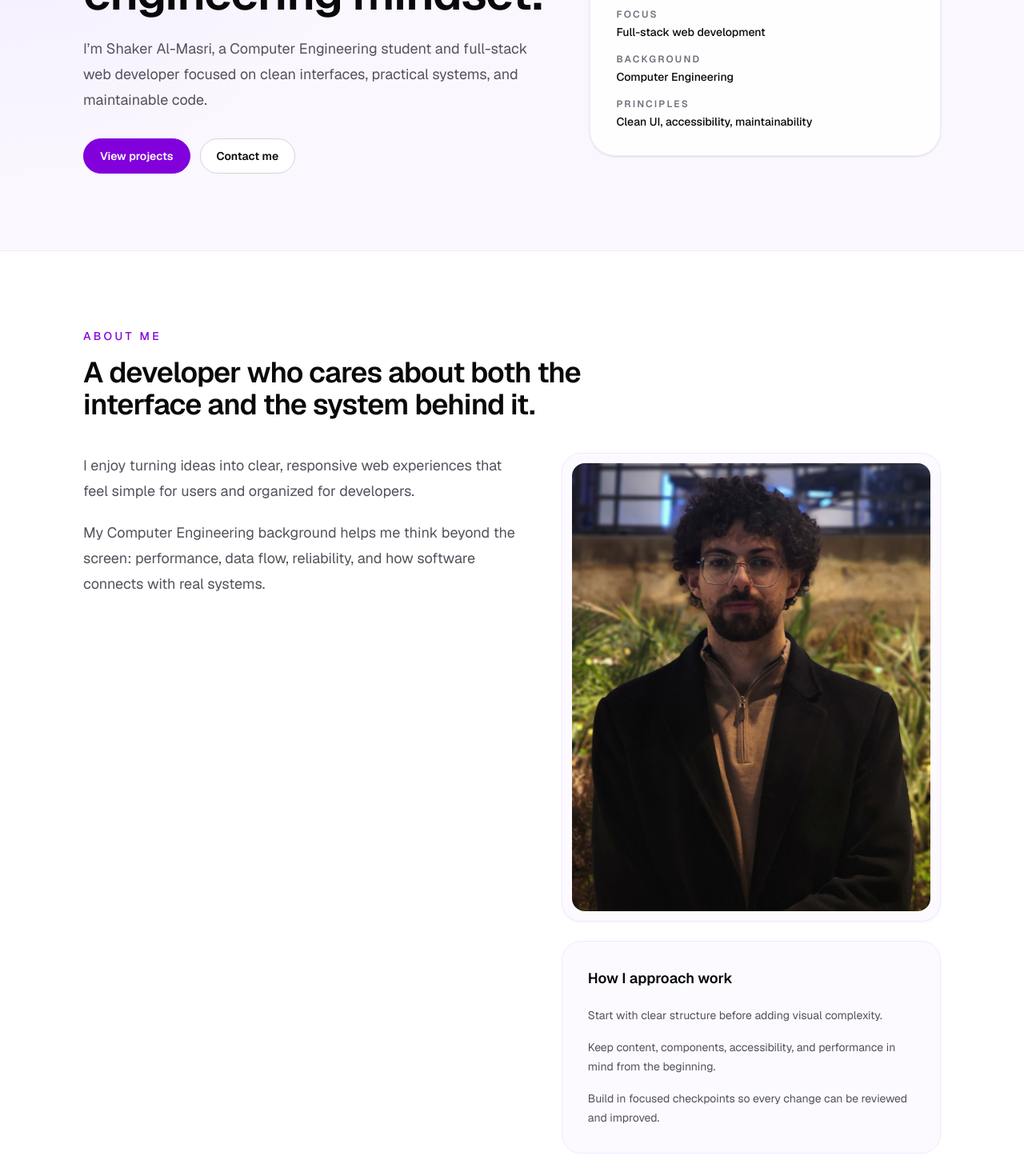
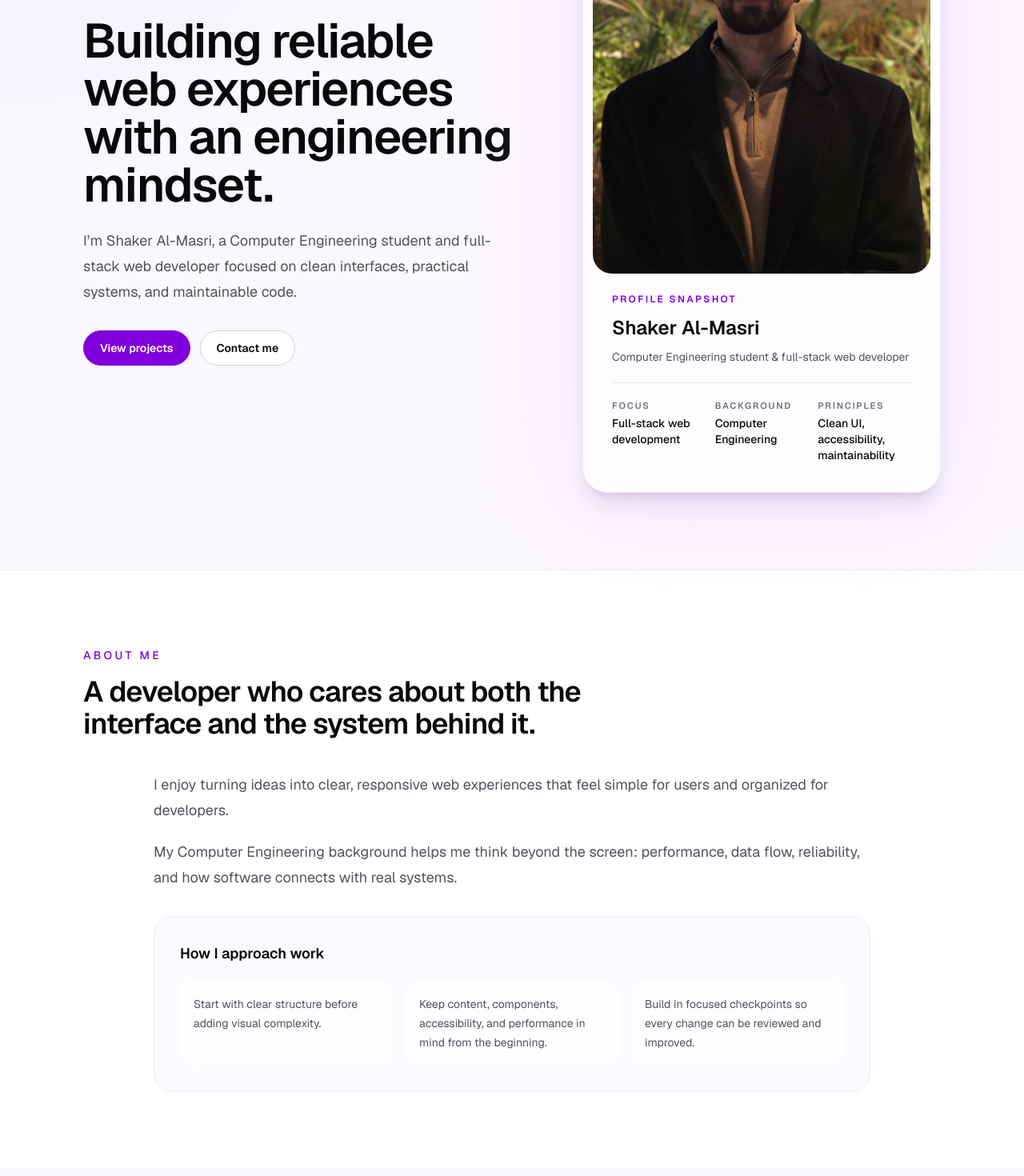
Before and after one commit to ShakerMasri/my-portfolio, a Next.js app: page /en in a window 1280 px wide. Shown: the part 360-1830 px from the top of the page at 80% size. Built offline with nearby package versions, Linux system fonts and the light colour scheme.

Commit message:
Move profile photo to hero section

```diff
--- a/scripts/zipem.mjs
+++ b/scripts/zipem.mjs
@@ -20,8 +20,10 @@ const outputPath = resolve(repoRoot, outputName);
 const stagingDir = resolve(repoRoot, ".tmp-portfolio-checkpoint-files");
 
 const filesToZip = [
+  "src/components/sections/hero-section.tsx",
   "src/components/sections/about-section.tsx",
   "src/config/profile.ts",
+  "src/i18n/locales.ts",
   "src/types/portfolio.ts",
 ];
 
--- a/src/components/sections/about-section.tsx
+++ b/src/components/sections/about-section.tsx
@@ -1,5 +1,3 @@
-import Image from "next/image";
-
 import { Section } from "@/components/ui/section";
 import { profile } from "@/config/profile";
 import { getLocalizedText } from "@/i18n/locales";
@@ -9,9 +7,21 @@ type AboutSectionProps = Readonly<{
   locale: Locale;
 }>;
 
+const approachItems = {
+  en: [
+    "Start with clear structure before adding visual complexity.",
+    "Keep content, components, accessibility, and performance in mind from the beginning.",
+    "Build in focused checkpoints so every change can be reviewed and improved.",
+  ],
+  ar: [
+    "أبدأ ببنية واضحة قبل إضافة التعقيد البصري.",
+    "أراعي المحتوى، المكونات، الإتاحة، والأداء منذ البداية.",
+    "أبني على مراحل مركزة حتى يمكن مراجعة كل تغيير وتحسينه.",
+  ],
+} as const;
+
 export function AboutSection({ locale }: AboutSectionProps) {
   const about = profile.about;
-  const photo = about.photo;
 
   return (
     <Section
@@ -20,7 +30,7 @@ export function AboutSection({ locale }: AboutSectionProps) {
       title={getLocalizedText(about.title, locale)}
       className="border-t border-purple-100 bg-white dark:border-white/10 dark:bg-zinc-950"
     >
-      <div className="grid gap-10 lg:grid-cols-[1fr_0.85fr]">
+      <div className="mx-auto max-w-4xl space-y-8">
         <div className="space-y-5 text-base leading-8 text-zinc-600 dark:text-zinc-300 sm:text-lg">
           {about.paragraphs.map((paragraph) => (
             <p key={getLocalizedText(paragraph, locale)}>
@@ -29,49 +39,22 @@ export function AboutSection({ locale }: AboutSectionProps) {
           ))}
         </div>
 
-        <aside
-          className="space-y-6"
-          aria-label={locale === "en" ? "About highlights" : "ملخص عني"}
-        >
-          {photo ? (
-            <figure className="overflow-hidden rounded-3xl border border-purple-100 bg-purple-50/50 p-3 shadow-sm shadow-purple-950/5 dark:border-purple-400/20 dark:bg-purple-400/5 dark:shadow-black/20">
-              <Image
-                src={photo.src}
-                alt={getLocalizedText(photo.alt, locale)}
-                width={photo.width}
-                height={photo.height}
-                sizes="(min-width: 1024px) 34rem, 100vw"
-                loading="eager"
-                fetchPriority="high"
-                className="aspect-[4/5] w-full rounded-2xl object-cover"
-              />
-            </figure>
-          ) : null}
+        <div className="rounded-3xl border border-purple-100 bg-purple-50/60 p-6 dark:border-purple-400/20 dark:bg-purple-400/5 sm:p-8">
+          <h2 className="text-lg font-semibold text-zinc-950 dark:text-zinc-50">
+            {locale === "en" ? "How I approach work" : "كيف أتعامل مع العمل"}
+          </h2>
 
-          <div className="rounded-3xl border border-purple-100 bg-purple-50/50 p-6 dark:border-purple-400/20 dark:bg-purple-400/5 sm:p-8">
-            <h2 className="text-lg font-semibold text-zinc-950 dark:text-zinc-50">
-              {locale === "en" ? "How I approach work" : "كيف أتعامل مع العمل"}
-            </h2>
-
-            <ul className="mt-5 space-y-4 text-sm leading-6 text-zinc-600 dark:text-zinc-300">
-              <li>
-                {locale === "en"
-                  ? "Start with clear structure before adding visual complexity."
-                  : "أبدأ ببنية واضحة قبل إضافة التعقيد البصري."}
+          <ul className="mt-5 grid gap-4 text-sm leading-6 text-zinc-600 dark:text-zinc-300 md:grid-cols-3">
+            {approachItems[locale].map((item) => (
+              <li
+                key={item}
+                className="rounded-2xl border border-white/70 bg-white/70 p-4 dark:border-white/10 dark:bg-zinc-950/40"
+              >
+                {item}
               </li>
-              <li>
-                {locale === "en"
-                  ? "Keep content, components, accessibility, and performance in mind from the beginning."
-                  : "أراعي المحتوى، المكونات، الإتاحة، والأداء منذ البداية."}
-              </li>
-              <li>
-                {locale === "en"
-                  ? "Build in focused checkpoints so every change can be reviewed and improved."
-                  : "أبني على مراحل مركزة حتى يمكن مراجعة كل تغيير وتحسينه."}
-              </li>
-            </ul>
-          </div>
-        </aside>
+            ))}
+          </ul>
+        </div>
       </div>
     </Section>
   );
--- a/src/components/sections/hero-section.tsx
+++ b/src/components/sections/hero-section.tsx
@@ -1,4 +1,6 @@
+import Image from "next/image";
 import Link from "next/link";
+
 import { Container } from "@/components/ui/container";
 import { profile } from "@/config/profile";
 import { getLocalizedText } from "@/i18n/locales";
@@ -59,11 +61,12 @@ function ActionLink({ link, locale, variant }: ActionLinkProps) {
 
 export function HeroSection({ locale }: HeroSectionProps) {
   const hero = profile.hero;
+  const photo = profile.photo;
 
   return (
     <section className="bg-[radial-gradient(circle_at_top_left,_#ede9fe,_transparent_32rem)] py-16 dark:bg-[radial-gradient(circle_at_top_left,_rgba(126,34,206,0.24),_transparent_34rem)] sm:py-24">
       <Container>
-        <div className="grid items-center gap-10 lg:grid-cols-[1.15fr_0.85fr]">
+        <div className="grid items-center gap-12 lg:grid-cols-[minmax(0,1.05fr)_minmax(22rem,0.95fr)]">
           <div className="max-w-3xl">
             <p className="text-sm font-medium uppercase tracking-[0.24em] text-purple-700 dark:text-purple-300">
               {getLocalizedText(hero.eyebrow, locale)}
@@ -91,31 +94,55 @@ export function HeroSection({ locale }: HeroSectionProps) {
             </div>
           </div>
 
-          <aside className="rounded-[2rem] border border-purple-100 bg-white/85 p-6 shadow-sm backdrop-blur dark:border-purple-400/20 dark:bg-zinc-900/80 sm:p-8">
-            <p className="text-sm font-medium text-purple-700 dark:text-purple-300">
+          <aside
+            className="relative isolate mx-auto w-full max-w-md lg:mx-0 lg:justify-self-end"
+            aria-label={locale === "en" ? "Profile snapshot" : "لمحة سريعة"}
+          >
+            <div className="absolute -inset-4 -z-10 rounded-[2rem] bg-purple-200/45 blur-3xl dark:bg-purple-500/20" />
+
+            <div className="overflow-hidden rounded-[2rem] border border-purple-100 bg-white/85 p-3 shadow-xl shadow-purple-950/10 backdrop-blur dark:border-purple-400/20 dark:bg-zinc-900/80 dark:shadow-black/30">
+              {photo ? (
+                <figure className="overflow-hidden rounded-[1.5rem] bg-purple-50 dark:bg-purple-400/10">
+                  <Image
+                    src={photo.src}
+                    alt={getLocalizedText(photo.alt, locale)}
+                    width={photo.width}
+                    height={photo.height}
+                    sizes="(min-width: 1024px) 26rem, (min-width: 640px) 28rem, 100vw"
+                    loading="eager"
+                    fetchPriority="high"
+                    className="aspect-[4/5] w-full object-cover"
+                  />
+                </figure>
+              ) : null}
+
+              <div className="p-5 sm:p-6">
+                <p className="text-xs font-semibold uppercase tracking-[0.2em] text-purple-700 dark:text-purple-300">
                   {locale === "en" ? "Profile snapshot" : "لمحة سريعة"}
                 </p>
 
-            <h2 className="mt-4 text-2xl font-semibold text-zinc-950 dark:text-zinc-50">
+                <h2 className="mt-3 text-2xl font-semibold text-zinc-950 dark:text-zinc-50">
                   {profile.displayName}
                 </h2>
 
-            <p className="mt-3 text-sm leading-6 text-zinc-600 dark:text-zinc-300">
+                <p className="mt-2 text-sm leading-6 text-zinc-600 dark:text-zinc-300">
                   {getLocalizedText(profile.role, locale)}
                 </p>
 
-            <dl className="mt-6 space-y-4 border-t border-zinc-200 pt-6 dark:border-white/10">
+                <dl className="mt-5 grid gap-3 border-t border-zinc-200 pt-5 dark:border-white/10 sm:grid-cols-3 lg:grid-cols-1 xl:grid-cols-3">
                   {profile.about.highlights.map((highlight) => (
                     <div key={getLocalizedText(highlight.label, locale)}>
-                  <dt className="text-xs font-semibold uppercase tracking-[0.18em] text-zinc-500 dark:text-zinc-400">
+                      <dt className="text-[0.7rem] font-semibold uppercase tracking-[0.16em] text-zinc-500 dark:text-zinc-400">
                         {getLocalizedText(highlight.label, locale)}
                       </dt>
-                  <dd className="mt-1 text-sm font-medium text-zinc-950 dark:text-zinc-100">
+                      <dd className="mt-1 text-sm font-medium leading-5 text-zinc-950 dark:text-zinc-100">
                         {getLocalizedText(highlight.value, locale)}
                       </dd>
                     </div>
                   ))}
                 </dl>
+              </div>
+            </div>
           </aside>
         </div>
       </Container>
--- a/src/config/profile.ts
+++ b/src/config/profile.ts
@@ -9,6 +9,15 @@ export const profile = {
   shortBio: {
     en: "I build clean, reliable, and user-focused web experiences while growing my skills in software engineering and computer engineering.",
     ar: "أبني تجارب ويب نظيفة وموثوقة ومريحة للمستخدم، مع تطوير مهاراتي في هندسة البرمجيات وهندسة الحاسوب.",
+  },
+  photo: {
+    src: "/images/profile.webp",
+    alt: {
+      en: "Portrait of Shaker Al-Masri, Computer Engineering student and full-stack web developer",
+      ar: "صورة شخصية لشاكر المصري، طالب هندسة حاسوب ومطور ويب Full-stack",
+    },
+    width: 960,
+    height: 1200,
   },
   hero: {
     eyebrow: {
@@ -89,15 +98,5 @@ export const profile = {
         },
       },
     ],
-
-    photo: {
-      src: "/images/profile.webp",
-      alt: {
-        en: "Portrait of Shaker Al-Masri, Computer Engineering student and full-stack web developer",
-        ar: "صورة شخصية لشاكر المصري، طالب هندسة حاسوب ومطور ويب Full-stack",
-      },
-      width: 960,
-      height: 1200,
-    },
   },
 } as const satisfies ProfileConfig;
--- a/src/types/portfolio.ts
+++ b/src/types/portfolio.ts
@@ -31,6 +31,7 @@ export type ProfileConfig = {
   displayName: string;
   role: LocalizedText;
   shortBio: LocalizedText;
+  photo?: ProfilePhoto;
   hero: {
     eyebrow: LocalizedText;
     headline: LocalizedText;
@@ -43,7 +44,6 @@ export type ProfileConfig = {
     title: LocalizedText;
     paragraphs: readonly LocalizedText[];
     highlights: readonly ProfileHighlight[];
-    photo?: ProfilePhoto;
   };
 };
 
```
Also changed, not shown: public/images/profile.webp. Lines whose indentation alone changed are shown as unchanged.
